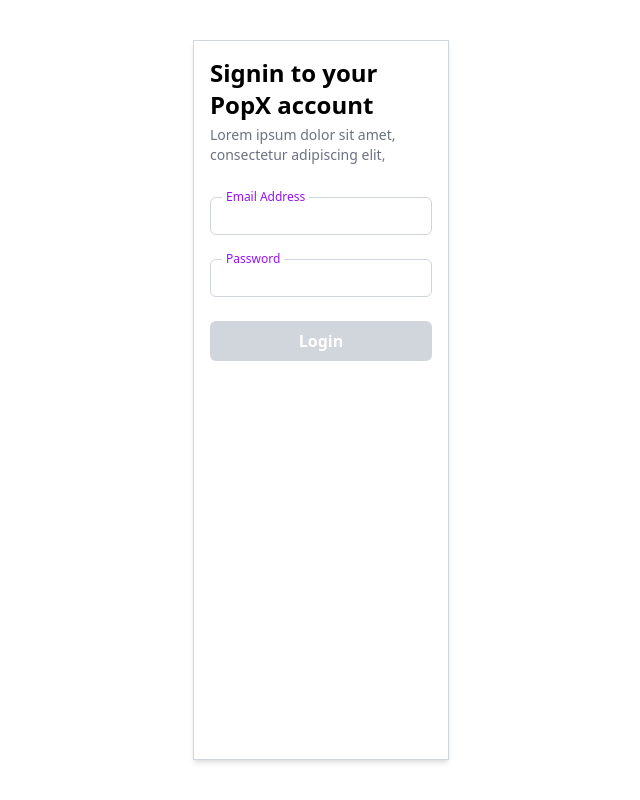
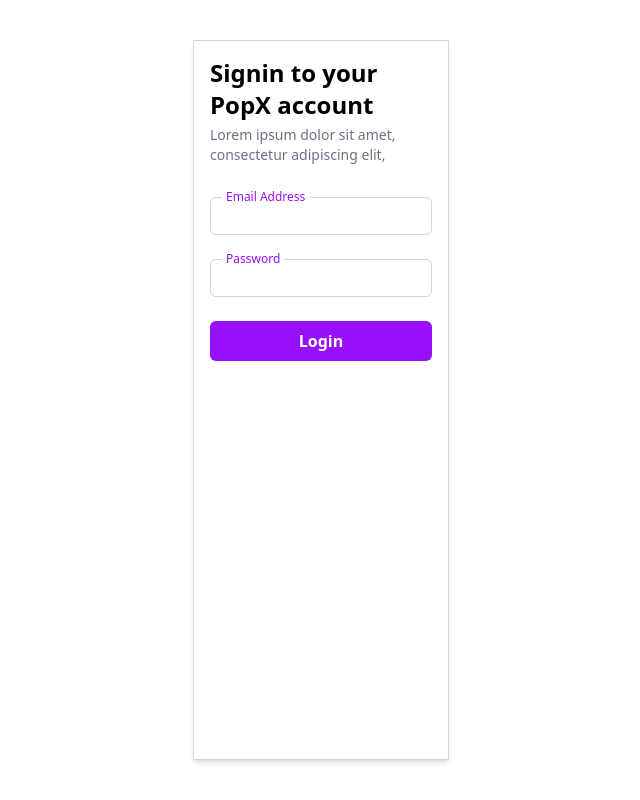
Before and after one commit to imshus/Educase-India-1, a React (Vite) app: page /login in a window 1280 px wide. Shown: the whole page, without its empty margins (319-959 px from the left). Built offline with nearby package versions, Linux system fonts and the light colour scheme.

Commit message:
feat: add password and email authentication

```diff
--- a/src/components/Login/Login.jsx
+++ b/src/components/Login/Login.jsx
@@ -1,6 +1,32 @@
 import { useNavigate } from "react-router-dom";
+import { useState } from "react";
+
 const Login = () => {
-  const navigate=useNavigate()
+  const navigate = useNavigate();
+  const [email, setEmail] = useState("");
+  const [password, setPassword] = useState("");
+  const [error, setError] = useState("");
+
+  const handleLogin = (e) => {
+    e.preventDefault(); // prevent page refresh
+
+    // Get stored user data from localStorage
+    const storedUser = JSON.parse(localStorage.getItem("formData"));
+
+    if (!storedUser) {
+      setError("No account found. Please register first.");
+      return;
+    }
+
+    // Match entered credentials with localStorage
+    if (storedUser.email === email && storedUser.password === password) {
+      setError("");
+      navigate("/profile"); // redirect to profile page
+    } else {
+      setError("Invalid email or password.");
+    }
+  };
+
   return (
     <div className="flex justify-center items-center h-screen">
       <div className="flex flex-col p-4 w-full lg:border lg:border-gray-300 lg:shadow-md lg:w-1/5 min-h-[90%]">
@@ -10,7 +36,8 @@
         <p className="text-sm text-gray-500 mb-8">
           Lorem ipsum dolor sit amet,<br />consectetur adipiscing elit,
         </p>
-        <form className="space-y-6">
+
+        <form onSubmit={handleLogin} className="space-y-6">
           <div className="relative">
             <div className="absolute -top-2 left-3 bg-white px-1 text-xs font-medium text-purple-600">
               Email Address
@@ -18,8 +45,10 @@
             <input
               type="email"
               id="email"
-              placeholder=""
+              value={email}
+              onChange={(e) => setEmail(e.target.value)}
               className="w-full px-3 py-2 border border-gray-300 rounded-md text-sm text-gray-800 focus:outline-none focus:ring-1 focus:ring-purple-600"
+              required
             />
           </div>
           <div className="relative">
@@ -29,21 +58,25 @@
             <input
               type="password"
               id="password"
-              placeholder=""
+              value={password}
+              onChange={(e) => setPassword(e.target.value)}
               className="w-full px-3 py-2 border border-gray-300 rounded-md text-sm text-gray-800 focus:outline-none focus:ring-1 focus:ring-purple-600"
+              required
             />
           </div>
+
+          {error && <p className="text-red-500 text-sm">{error}</p>}
+
           <button
-            onClick={()=>navigate('/profile')}
             type="submit"
-            className="w-full bg-gray-300 text-white font-semibold py-2 rounded-md cursor-not-allowed"
+            className="w-full bg-purple-600 text-white font-semibold py-2 rounded-md hover:bg-purple-700 transition"
           >
             Login
           </button>
         </form>
-
       </div>
     </div>
   );
 };
+
 export default Login;
--- a/src/components/Profile/Profile.jsx
+++ b/src/components/Profile/Profile.jsx
@@ -1,12 +1,14 @@
 import { FontAwesomeIcon } from "@fortawesome/react-fontawesome"
 import { faCamera } from '@fortawesome/free-solid-svg-icons'
-import { useEffect } from "react"
+import { useEffect,useState } from "react"
 const Profile = () => {
-  function getData(){
-    const formData=localStorage.getItem('formData')
-    console.log(formData)
+  const [user, setUser] = useState(null);
+  useEffect(() => {
+    const formData = localStorage.getItem('formData');
+    if (formData) {
+      setUser(JSON.parse(formData));
   }
-  getData();
+  }, []);
   return (
     <div className="flex justify-center items-center h-screen">
             <div className="flex flex-col justify-start lg:border lg:border-gray-300 lg:shadow-md lg:w-1/5 min-h-[90%]">
@@ -18,8 +20,9 @@
                            <p className="absolute right-0 rounded-2xl text-sm text-white border bg-[#7B68EE] border-gray-200 w-6 h-6 flex items-center justify-center cursor-pointer"><FontAwesomeIcon icon={faCamera}/></p>
                         </div>
                         <span className="pl-4">
-                            <p id="profile-name" className="text-lg font-bold">Jane Doe</p>
-                            <p className="text-sm">jane.doe@example.com</p>
+
+                            <p id="profile-name" className="text-lg font-bold">{user ? user.fullName : "Guest User"}</p>
+                            <p className="text-sm">{user ? user.email : "No email available"}</p>
                         </span>
                     </div>
                     <p className="text-sm py-2">Lorem ipsum dolor sit amet consectetur adipisicing elit. Consequatur earum excepturi nemo delectus autem dolorum nihil deserunt magnam libero ullam.</p>
```
Also changed, not shown: 1 other file (tests, documents, lock files or other folders).
